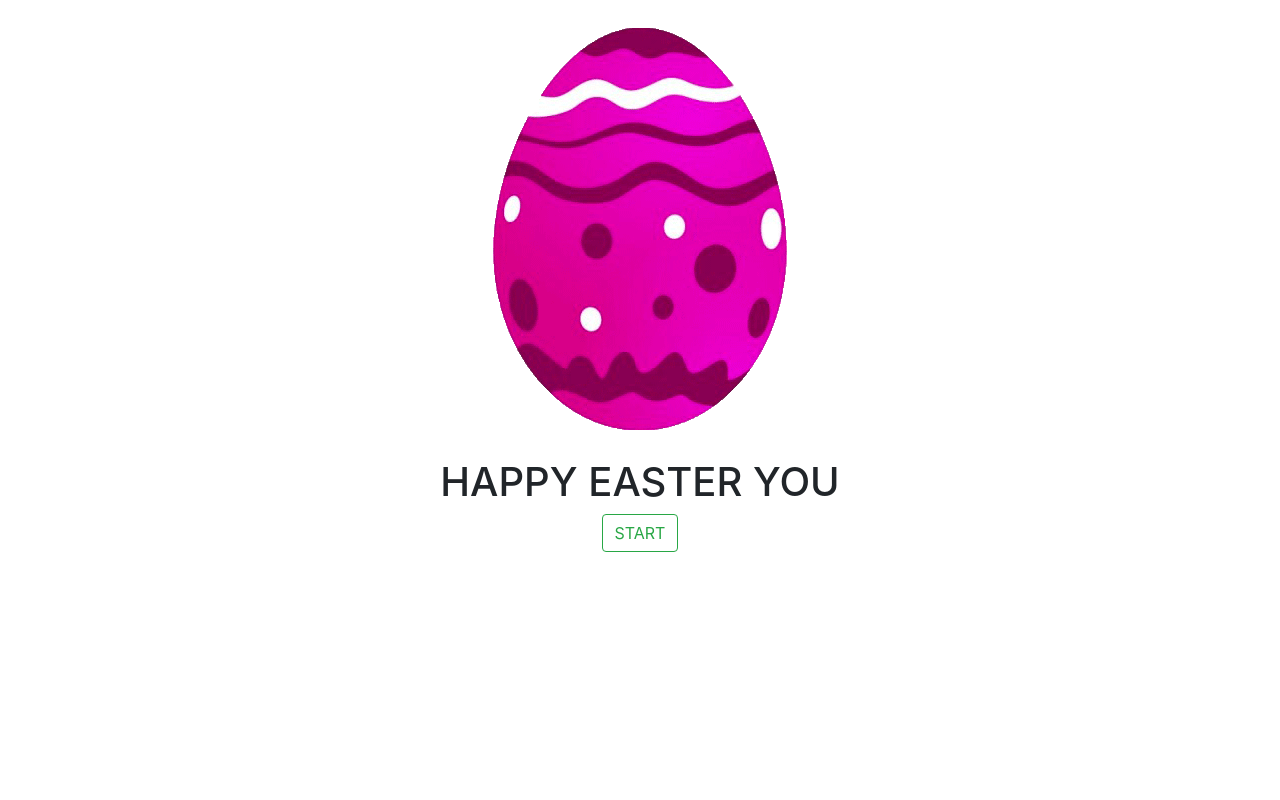
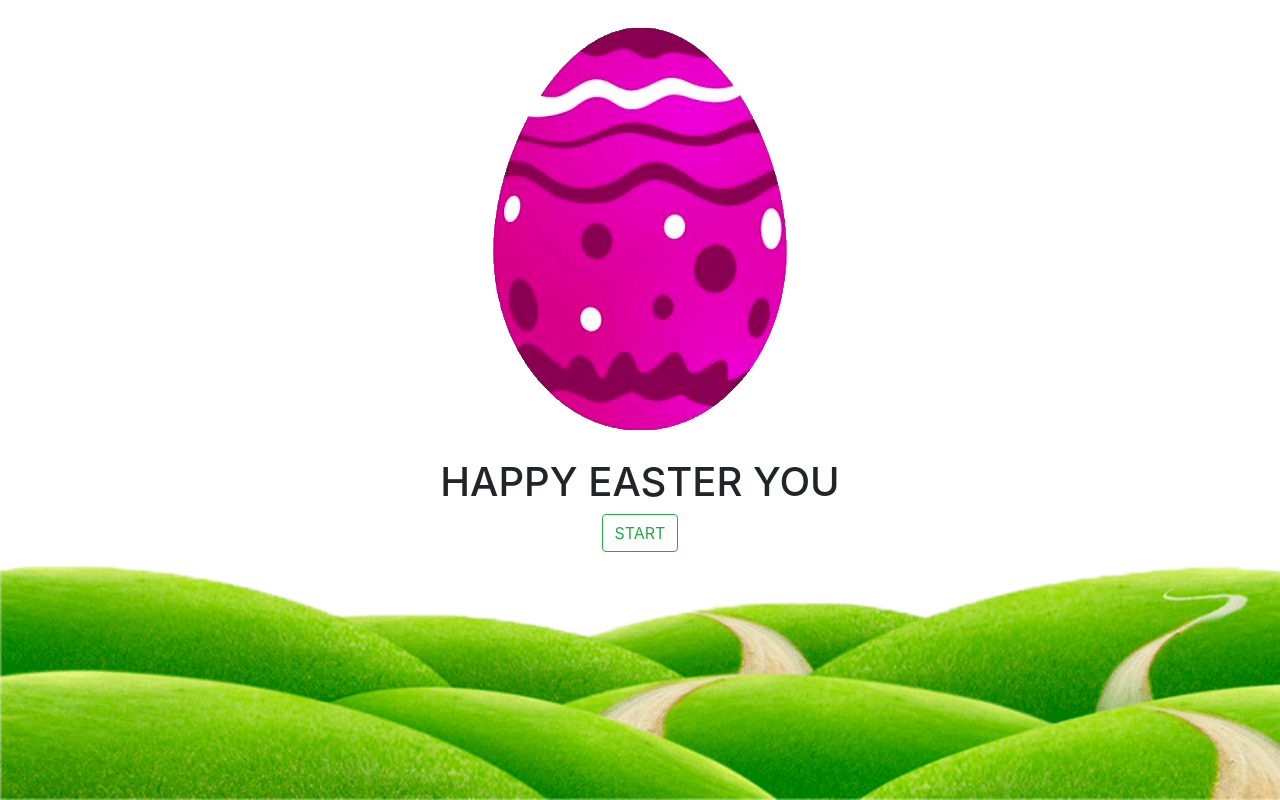
Before and after one commit to Muxwcs/find_the_eggs, a React (Create React App) app: page / in a window 1280 px wide. Built offline with nearby package versions, Linux system fonts and the light colour scheme.

Commit message:
added background to the home page

```diff
--- a/src/App.js
+++ b/src/App.js
@@ -1,6 +1,6 @@
-import React, { Component } from 'react';
-import './App.css';
-import ComponentBackgroundPage from './ComponentBackgroundPage';
+import React, { Component } from "react";
+import "./App.css";
+import ComponentBackgroundPage from "./ComponentBackgroundPage";
 
 class App extends Component {
 	render() {
--- a/src/ComponentBackgroundPage.jsx
+++ b/src/ComponentBackgroundPage.jsx
@@ -1,18 +1,17 @@
-import React from 'react';
-import { Container, Row, Col } from 'reactstrap';
-import Title from './Title';
-import ImageEggHome from './ImageEggHome';
-import ButtonStart from './ButtonStart';
-import styles from './componentbackground.module.css';
+import React from "react";
+import { Container, Row, Col } from "reactstrap";
+import Title from "./Title";
+import ImageEggHome from "./ImageEggHome";
+import ButtonStart from "./ButtonStart";
+import "./componentbackground.module.css";
 
 const ComponentBackgroundPage = () => {
 	return (
-		<div>
-			{/* <div className={styles.BackgroundHome}>  */}
+		<Container className='backgroundImage' style={{ height: "100vh" }}>
 			<ImageEggHome />
 			<Title />
 			<ButtonStart />
-		</div>
+		</Container>
 	);
 };
 
--- a/src/componentbackground.module.css
+++ b/src/componentbackground.module.css
@@ -1,4 +1,6 @@
-.BackgroundHome {
-	background-image: url('./img/prairie.png');
-	background-size: contain;
+body {
+	background-image: url(./img/prairie2.png);
+	background-size: cover;
+	background-repeat: no-repeat;
+	background-position: center bottom;
 }
```
Also changed, not shown: src/img/prairie2.png (added).
